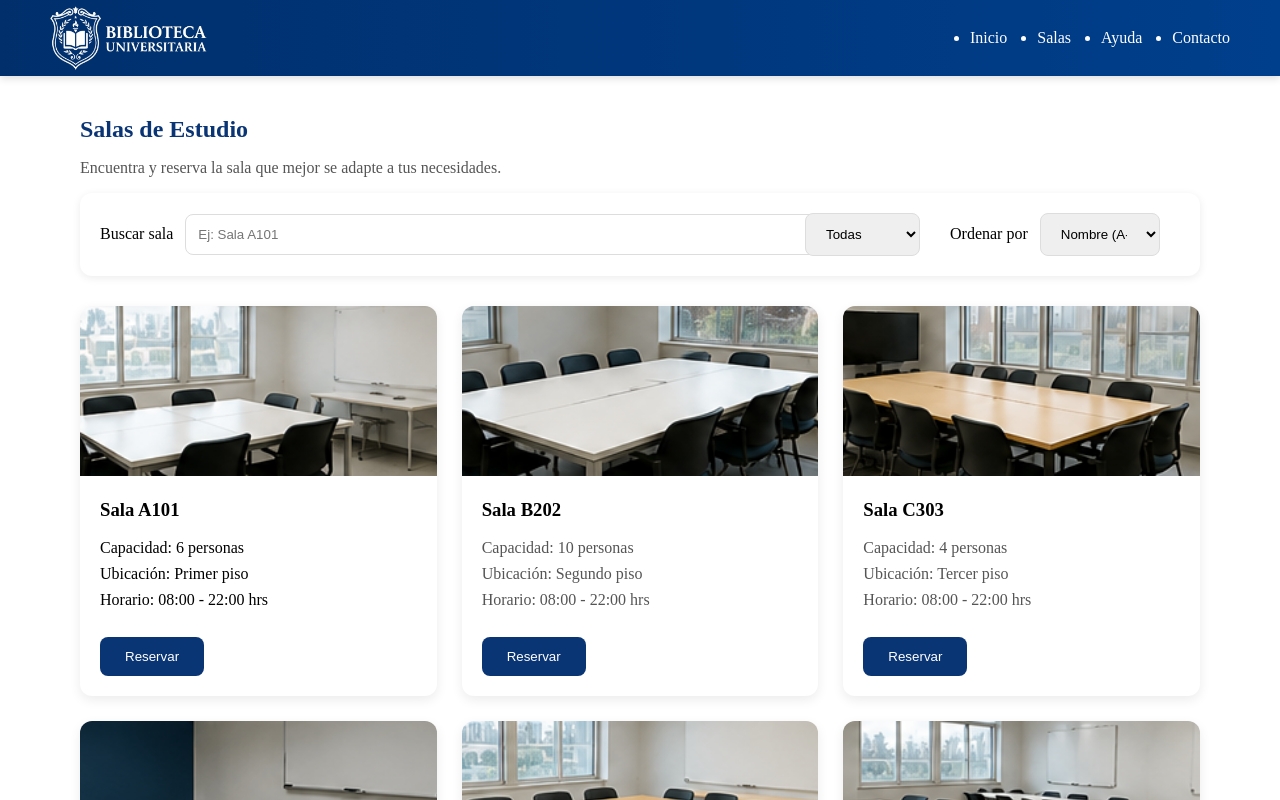
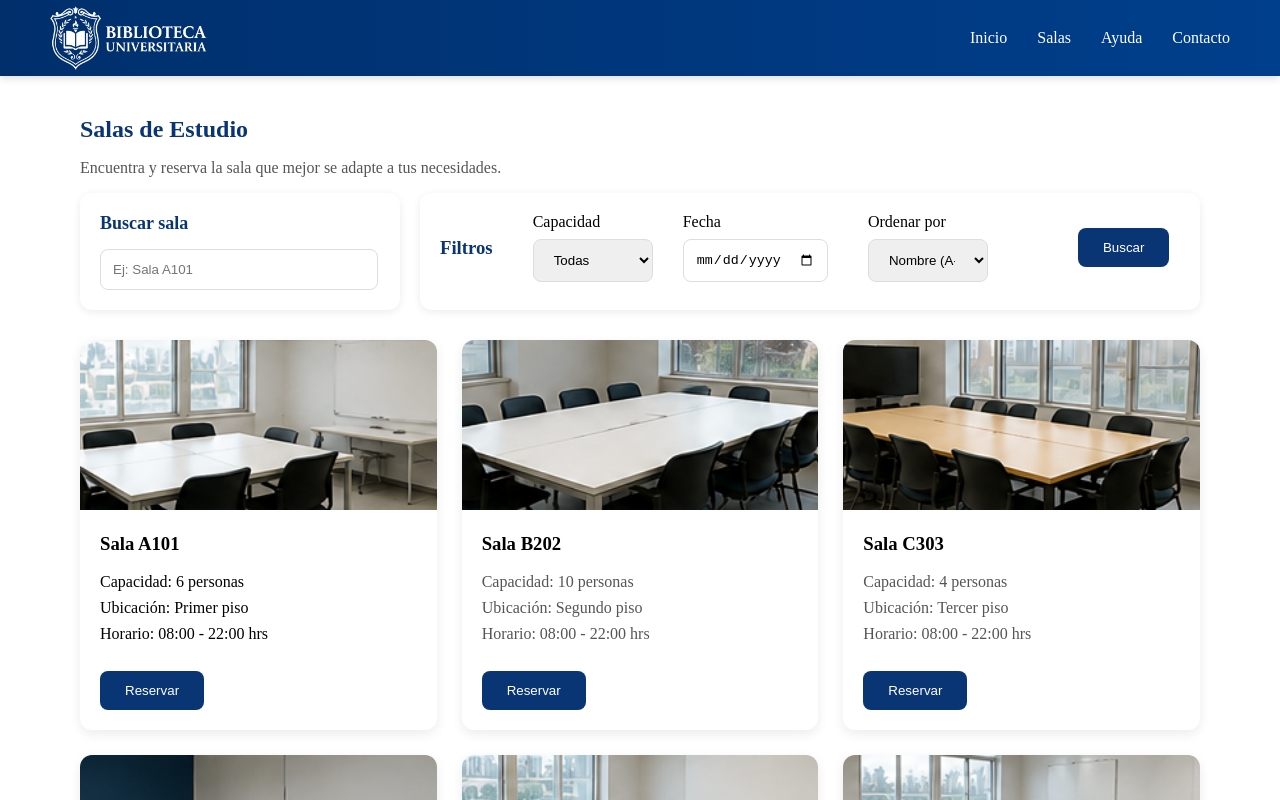
Before and after one commit to LondonDev-01/ICIFG003-SOL2-EQUIPO07, an Angular app in the folder frontend/: page /salas in a window 1280 px wide. Shown: the top 800 px of the page. Built offline with nearby package versions, Linux system fonts and the light colour scheme.

Commit message:
modificacion de filtros en pagina salas

```diff
--- a/frontend/src/app/core/components/navbar/navbar.css
+++ b/frontend/src/app/core/components/navbar/navbar.css
@@ -56,6 +56,7 @@
 .nav-links {
   display: flex;
   gap: 30px;
+  list-style: none;
 }
 
 .nav-links a {
--- a/frontend/src/app/core/components/navbar/navbar.html
+++ b/frontend/src/app/core/components/navbar/navbar.html
@@ -12,8 +12,8 @@
   <ul class="nav-links">
     <li><a routerLink="" routerLinkActive="active-link">Inicio</a></li>
     <li><a routerLink="/salas">Salas</a></li>
-    <li><a href="#">Ayuda</a></li>
-    <li><a href="#">Contacto</a></li>
+    <li><a href="javascript:void(0)">Ayuda</a></li>
+    <li><a href="javascript:void(0)">Contacto</a></li>
   </ul>
 
 </nav>
--- a/frontend/src/app/features/salas/salas/salas.css
+++ b/frontend/src/app/features/salas/salas/salas.css
@@ -63,25 +63,18 @@
 .filtros {
     display: flex;
     align-items: center;
-    gap: 20px;
-
-    background: white;
-    padding: 20px;
-
-    border-radius: 12px;
-    box-shadow: 0 2px 8px rgba(0,0,0,0.08);
-
-    margin-bottom: 30px;
-    justify-content: space-between;
+    gap: 40px;
 }
 
+
+
 .buscar {
-    width: 70%;
+    width: 50%;
     flex: 1;
 }
 
 .buscar input {
-    width: 85%;
+    width: 180%;
 
     padding: 12px;
 
@@ -107,20 +100,40 @@
 }
 
 .ordenar {
-    width: 170px;
-    transform: translateX(-60px);
+    width:170px;
+
+    display:flex;
+    flex-direction:column;
+
+    gap:8px;
+
+    transform:none;
 }
 
-.buscar,
+.buscar label{
+    display:block;
+
+    color:#0a3575;
+
+    font-size:18px;
+    font-weight:bold;
+
+    margin-bottom:15px;
+}
+
+.categoria,
+.fecha,
 .ordenar {
     display: flex;
-    align-items: center;
-    gap: 12px;
+    flex-direction: column;
+    align-items: flex-start;
+    gap: 8px;
 }
 
-.categoria {
-    display: flex;
-    align-items: center;
+.fecha input {
+    padding: 12px;
+    border: 1px solid #ddd;
+    border-radius: 8px;
 }
 
 .buscar label,
@@ -128,10 +141,54 @@
     white-space: nowrap;
 }
 
-.categoria select {
-    position: relative;
-    left: -75px;
+.titulo-filtros h3{
+    color: #0a3575;
+    margin: 0;
 }
+
+.btn-buscar button{
+    background: #0a3575;
+    color: white;
+
+    border: none;
+    border-radius: 8px;
+
+    padding: 12px 25px;
+
+    cursor: pointer;
+}
+
+.barra-superior{
+    display:flex;
+    gap:20px;
+    margin-bottom:30px;
+}
+
+.busqueda-card{
+    width:25%;
+
+    background:white;
+
+    padding:20px;
+
+    border-radius:12px;
+
+    box-shadow: 0 2px 8px rgba(0,0,0,0.08);
+}
+
+.filtros-card{
+    flex:1;
+
+    background:white;
+
+    padding:20px;
+
+    border-radius:12px;
+
+    box-shadow: 0 2px 8px rgba(0,0,0,0.08);
+}
+
+
 
 /* =========================
    TABLET
--- a/frontend/src/app/features/salas/salas/salas.html
+++ b/frontend/src/app/features/salas/salas/salas.html
@@ -10,7 +10,9 @@
     Encuentra y reserva la sala que mejor se adapte a tus necesidades.
   </p>
 
-  <div class="filtros">
+  <div class="barra-superior">
+
+  <div class="busqueda-card">
 
     <div class="buscar">
       <label for="buscarSala">Buscar sala</label>
@@ -21,15 +23,35 @@
           placeholder="Ej: Sala A101">
     </div>
 
+    </div>
+
+    <div class="filtros-card">
+
+       <div class="filtros">
+
+    <div class="titulo-filtros">
+      <h3>Filtros</h3>
+    </div>
+
     <div class="categoria">
-      <label for="categoriaSala"></label>
+      <label for="categoriaSala">Capacidad</label>
 
         <select id="categoriaSala">
             <option>Todas</option>
-            <option>Pequeñas</option>
-            <option>Medianas</option>
-            <option>Grandes</option>
+             <option>Hasta 4 personas</option>
+             <option>Hasta 8 personas</option>
+             <option>Más de 8 personas</option>
         </select>
+    </div>
+
+    <div class="fecha">
+
+      <label for="fechaSala">Fecha</label>
+
+      <input
+        type="date"
+        id="fechaSala">
+
     </div>
 
     <div class="ordenar">
@@ -41,6 +63,12 @@
         </select>
     </div>
 
+    <div class="btn-buscar">
+      <button>Buscar</button>
+    </div>
+
+    </div>
+</div>
 </div>
 
   <div class="salas-grid">
```
